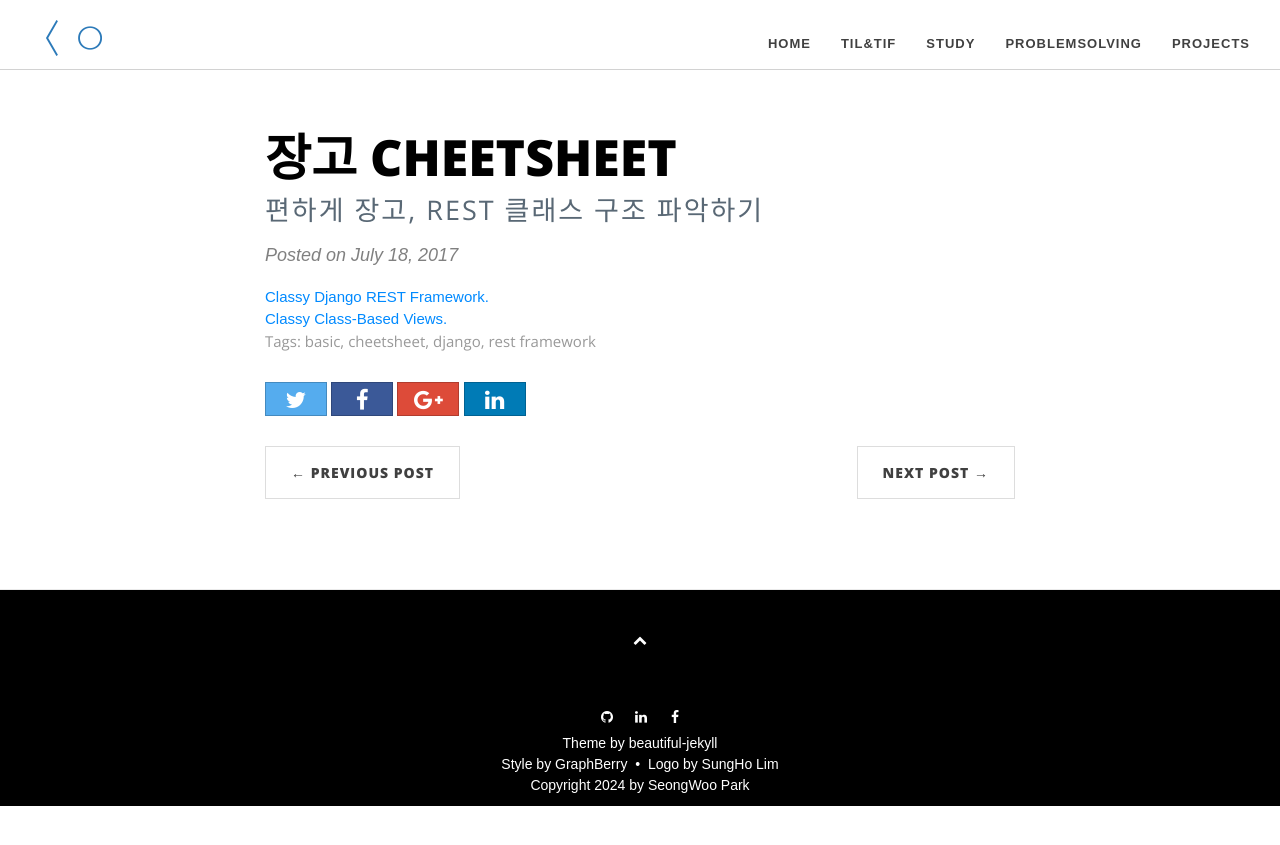
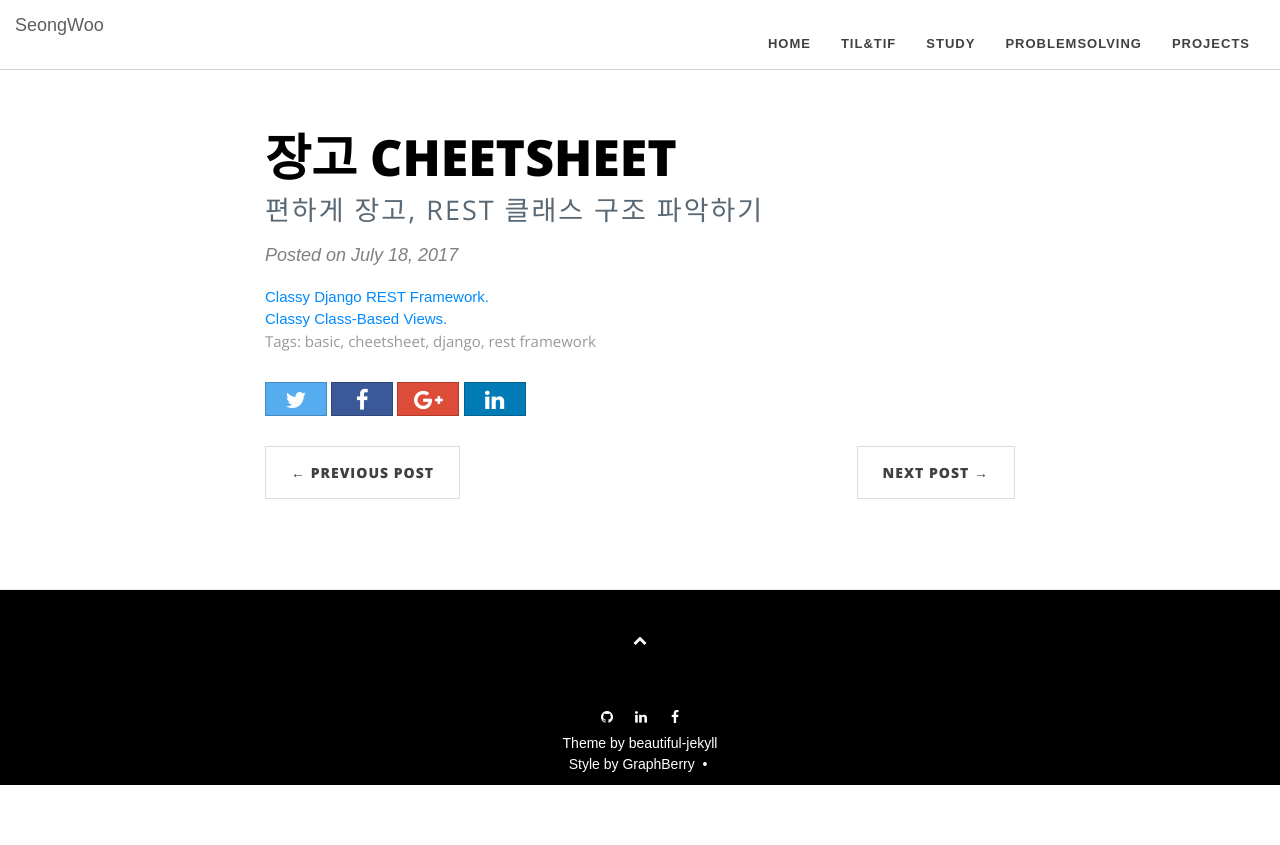
Before and after one commit to seongwoopark/seongwoopark.github.io, a Jekyll site: the page built from _posts/2017-07-18-study-django-and-rest-cheetsheet.md, in a window 1280 px wide. Shown: the top 845 px of the page. Built offline with Jekyll 4.4.1, drawn with Linux system fonts in a browser that asks for light colours; nearby versions of some CDN libraries; comment, search, counter and statistics services are not loaded.

Commit message:
Comment out logo, about, resume

```diff
--- a/_config.yml
+++ b/_config.yml
@@ -35,7 +35,7 @@ navbar-links:
 
 # If you want to have an image logo in the top-left corner instead of the title text,
 # then specify the following parameter
-title-img: /media/index_logo.png
+#title-img: /media/index_logo.png
 
 # --- Footer options --- #
 
--- a/_includes/footer.html
+++ b/_includes/footer.html
@@ -53,8 +53,8 @@
       <p>
           Theme by <a href="http://deanattali.com/beautiful-jekyll/" target="_blank">beautiful-jekyll</a><br/>
           Style by <a href="http://graphberry.com" target="_blank">GraphBerry</a> &nbsp;&bull;&nbsp;
-          Logo by <a href="http://color-lim.com" target="_blank">SungHo Lim</a><br/>
-          Copyright {{ site.time | date: '%Y' }} by {{ site.author.name }}
+<!--          Logo by <a href="http://color-lim.com" target="_blank">SungHo Lim</a><br/>-->
+<!--          Copyright {{ site.time | date: '%Y' }} by {{ site.author.name }}-->
       </p>
   </div>
 </footer>
```
Also changed, not shown: index.html (+4 -4 lines).
